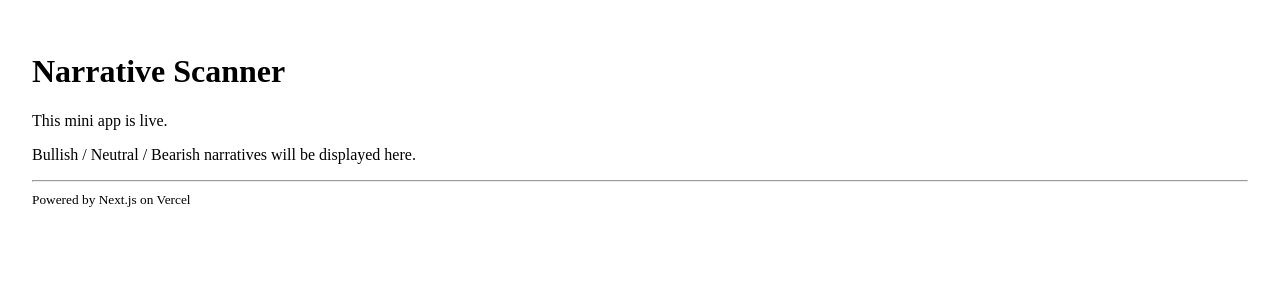
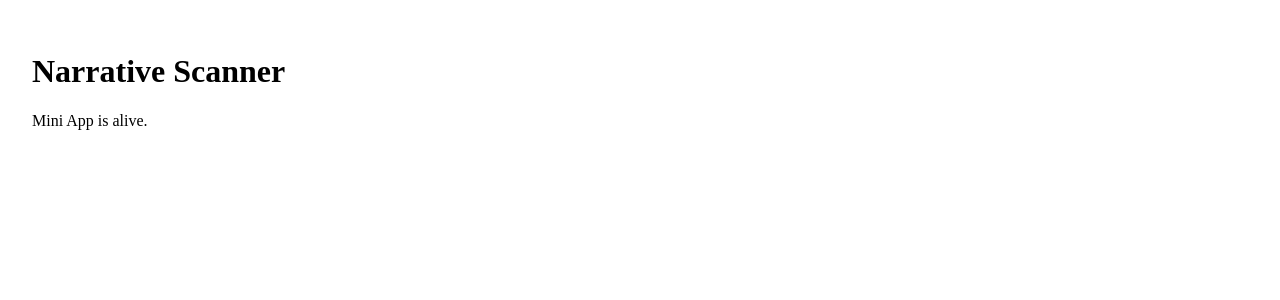
Before and after one commit to Komainu/narrative-scanner, a Next.js app: page / in a window 1280 px wide. Shown: the top 300 px of the page. Built offline with nearby package versions, Linux system fonts and the light colour scheme.

Commit message:
Simplify content in page component

```diff
--- a/app/page.tsx
+++ b/app/page.tsx
@@ -2,20 +2,7 @@ export default function Page() {
   return (
     <main style={{ padding: 24 }}>
       <h1>Narrative Scanner</h1>
-
-      <p>
-        This mini app is live.
-      </p>
-
-      <p>
-        Bullish / Neutral / Bearish narratives will be displayed here.
-      </p>
-
-      <hr />
-
-      <small>
-        Powered by Next.js on Vercel
-      </small>
+      <p>Mini App is alive.</p>
     </main>
-  )
+  );
 }
```
